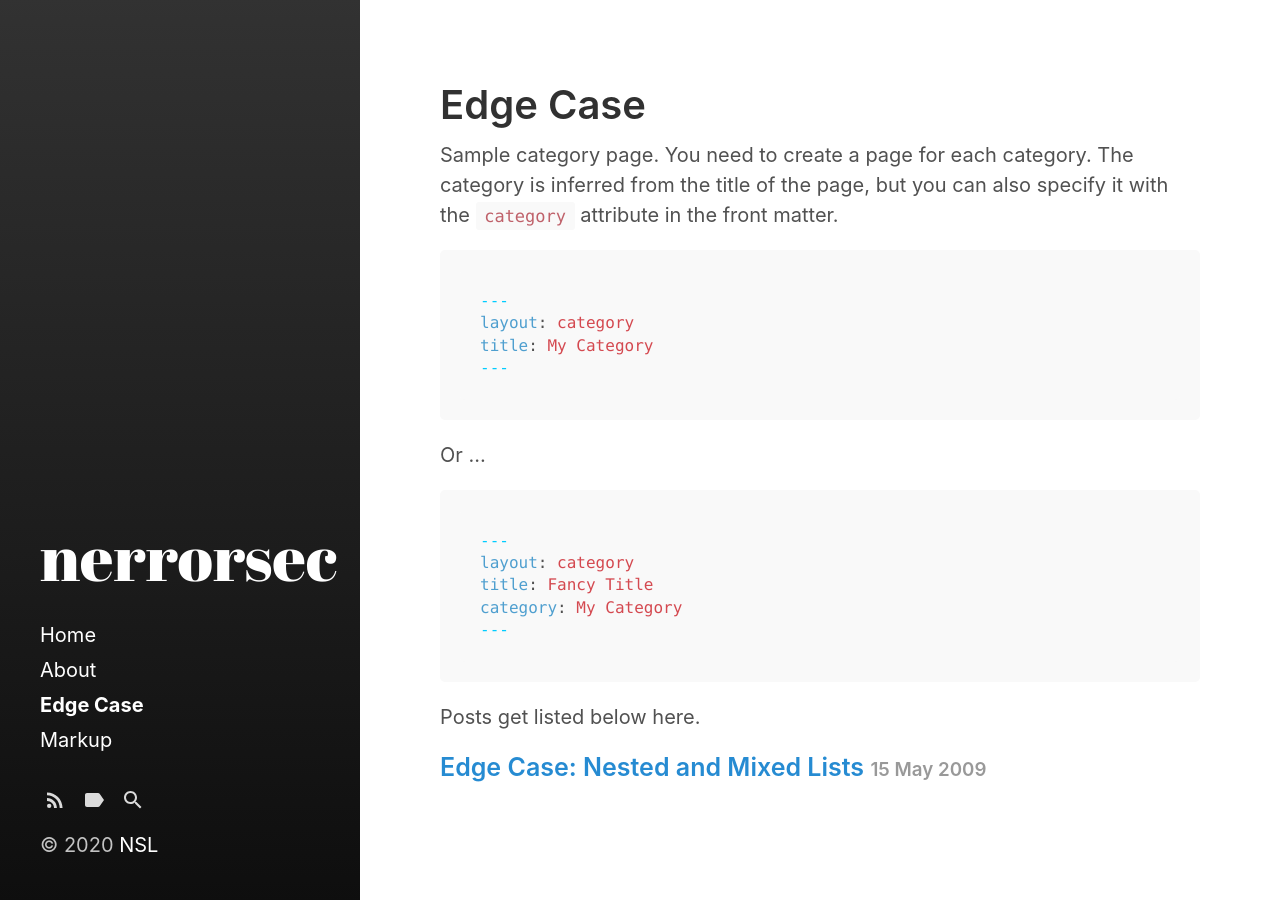
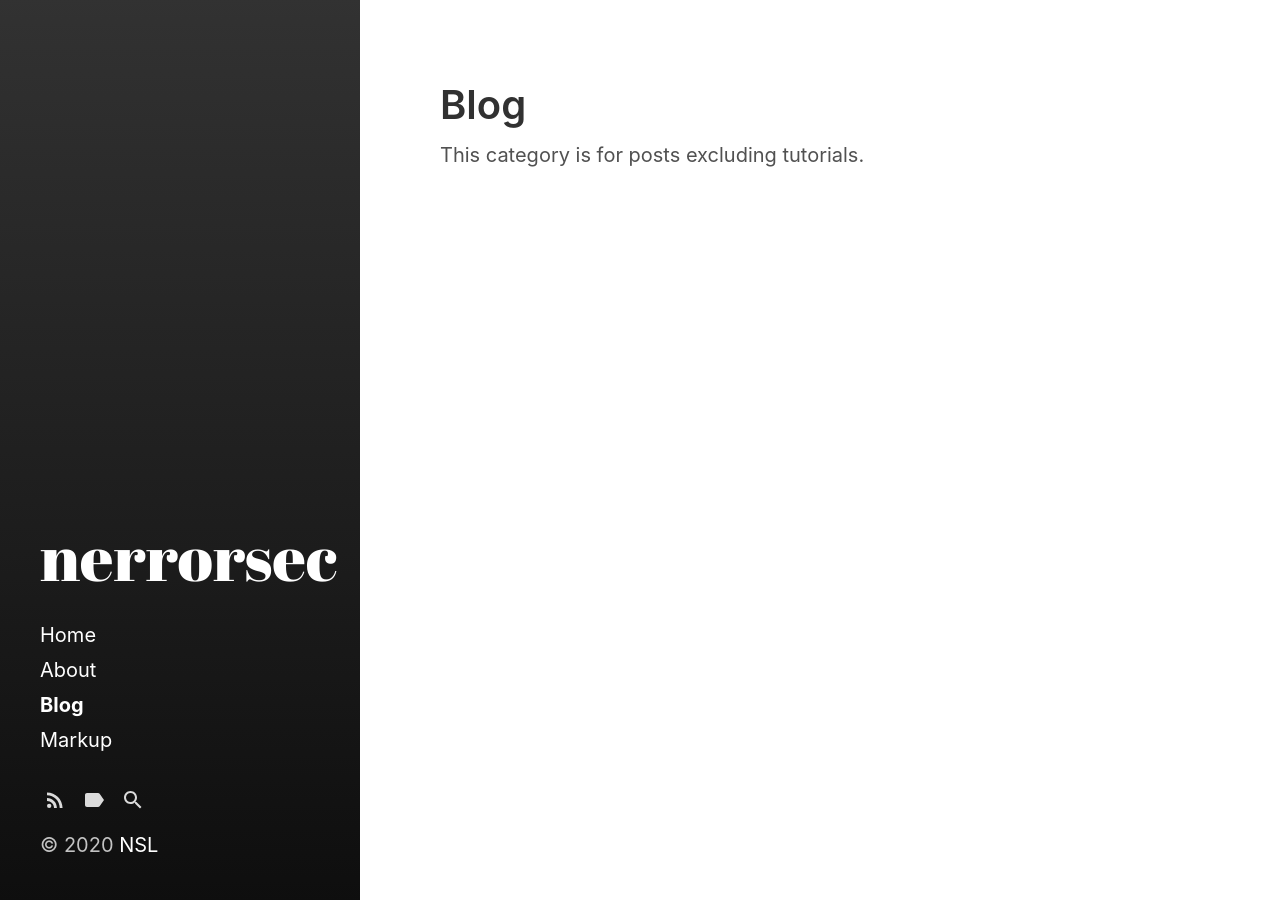
Before and after one commit to nusiloot/nerrorsec.github.io, a Jekyll site: the page built from category/edge-case.md, in a window 1280 px wide. Built offline with Jekyll 4.4.1, drawn with Linux system fonts in a browser that asks for light colours.

Commit message:
Update edge-case.md

````diff
--- a/category/edge-case.md
+++ b/category/edge-case.md
@@ -1,27 +1,6 @@
 ---
 layout: category
-title: Edge Case
+title: Blog
 ---
 
-Sample category page. You need to create a page for each category.
-The category is inferred from the title of the page, but you can also
-specify it with the `category` attribute in the front matter.
-
-```md
----
-layout: category
-title: My Category
----
-```
-
-Or ...
-
-```md
----
-layout: category
-title: Fancy Title
-category: My Category
----
-```
-
-Posts get listed below here.
+This category is for posts excluding tutorials.
````
